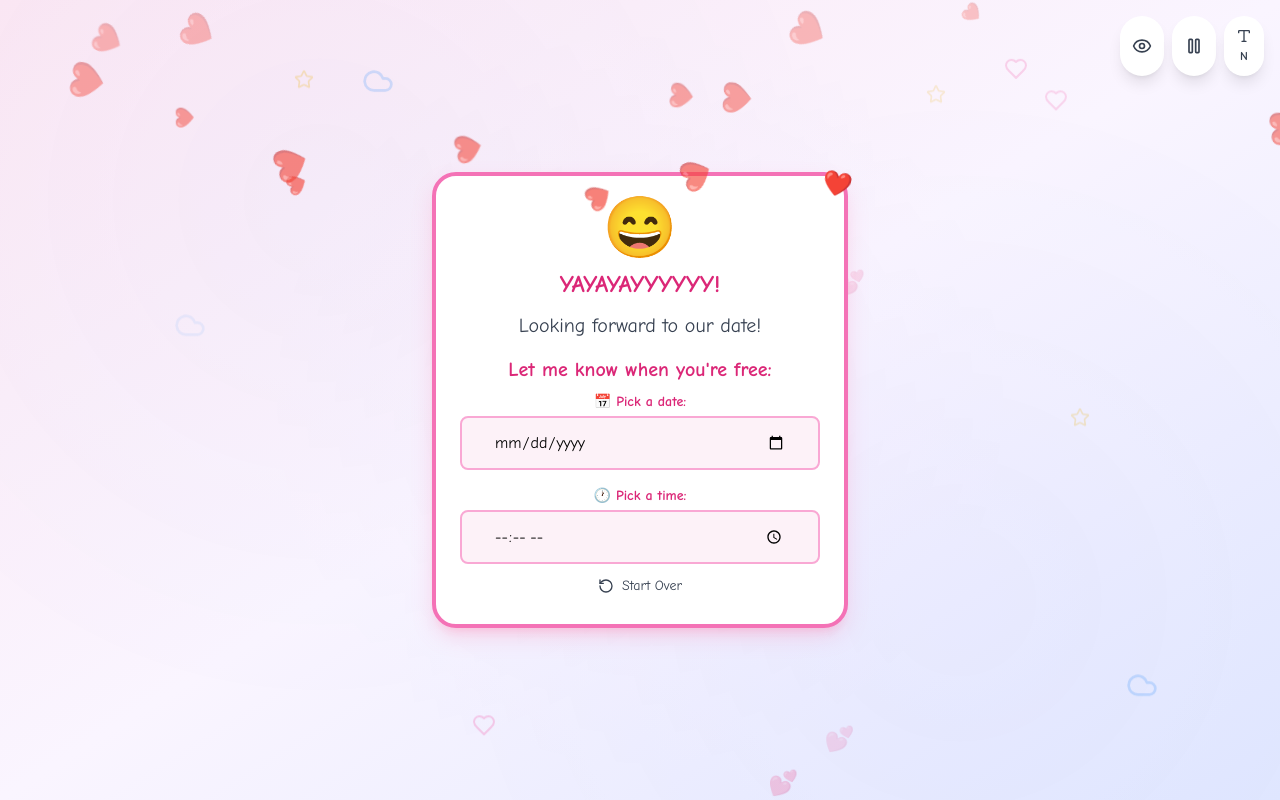
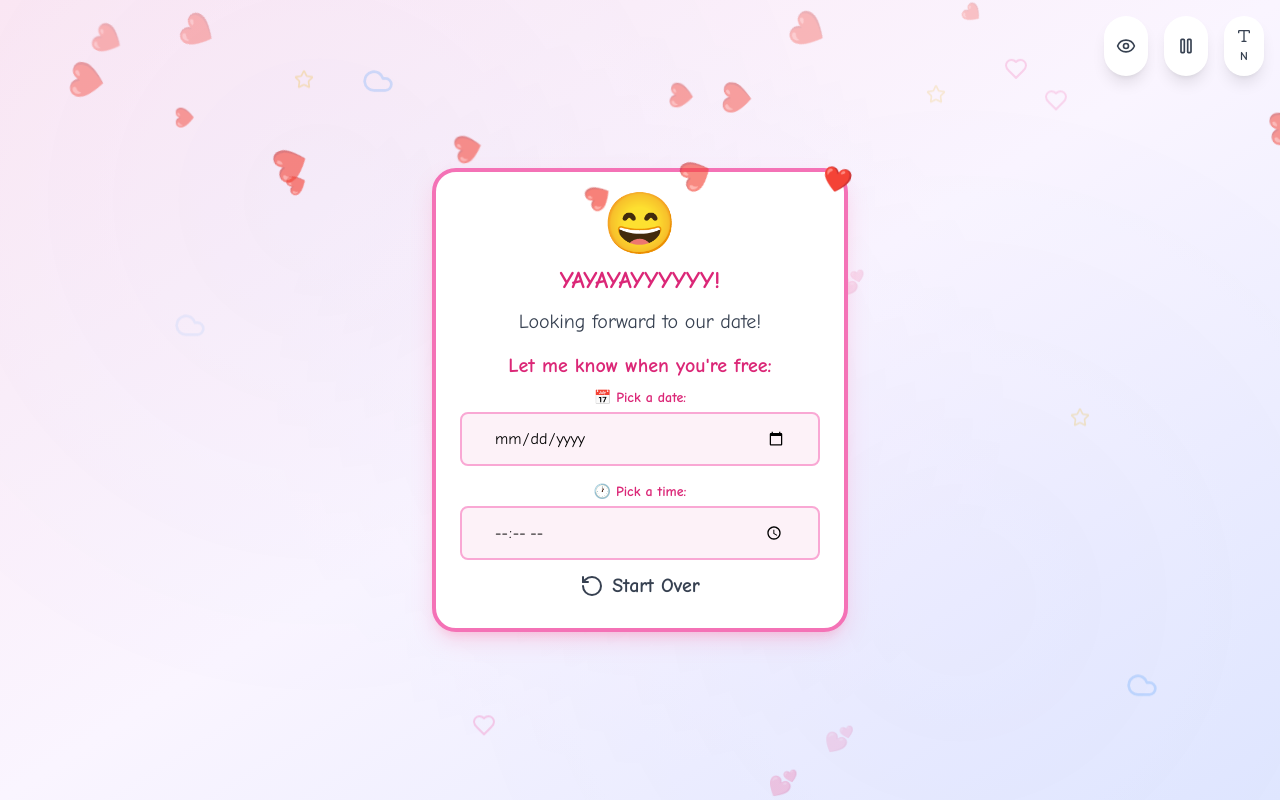
Before and after one commit to Jia2005/HeartBeat, a React (Create React App) app: page /#/happy in a window 1280 px wide. Built offline with nearby package versions, Linux system fonts and the light colour scheme.

Commit message:
Changes in look (small)

```diff
--- a/src/Pages/Happy.js
+++ b/src/Pages/Happy.js
@@ -174,7 +174,7 @@ function Happy() {
     >
       <div className="absolute inset-0 bg-pattern opacity-30" aria-hidden="true"></div>
 
-      <div className="fixed top-4 right-4 z-50 flex gap-2" role="toolbar" aria-label="Accessibility controls">
+      <div className="fixed top-4 right-4 z-50 flex gap-4" role="toolbar" aria-label="Accessibility controls">
         <button
           onClick={toggleColorBlindMode}
           className={`p-3 bg-white rounded-full shadow-lg hover:shadow-xl transition-all duration-200 focus:outline-none focus:ring-4 focus:ring-blue-300 ${colorBlindMode ? 'ring-4 ring-blue-600 bg-blue-50' : ''}`}
@@ -399,13 +399,13 @@ function Happy() {
             </div>
 
             {(selectedDate || selectedTime) && (
-              <div className={`text-center mb-4 mt-4 w-full max-w-m ${colorBlindMode ? 'bg-green-100 p-3 rounded-lg border-2 border-green-600' : 'bg-orange-100 p-3 rounded-lg border-2 border-orange-600'}`}>
+              <div className={`text-center mb-4 mt-4 w-full max-w-m ${colorBlindMode ? 'bg-green-100 p-3 rounded-lg border-2 border-green-600' : 'bg-teal-100 p-3 rounded-lg border-2 border-teal-600'}`}>
                 <p className={`${fontSizes.message} ${colors.titleColor} font-semibold`}>
                   You selected: <span className="font-bold">
                     {formatSelectedDateTime()}
                   </span>
                 </p>
-                <p className={`${colors.textColor} mt-1`}>
+                <p className={`${colors.textColor} mt-1 font-bold`}>
                   I'll text you the details! 💕
                 </p>
               </div>
@@ -413,10 +413,10 @@ function Happy() {
 
             <button
               onClick={handleRestart}
-              className={`mt-2 text-sm ${colors.textColor} hover:${colors.titleColor} transition-colors duration-200 flex items-center gap-2 focus:outline-none focus:ring-2 focus:ring-pink-300 rounded px-2 py-1`}
+              className={`mt-2 text-sm ${colors.textColor} hover:${colors.titleColor} transition-colors duration-200 flex items-center gap-2 font-bold text-xl focus:outline-none focus:ring-2 focus:ring-pink-300 rounded px-2 py-1`}
               aria-label="Start over and go back to the question"
             >
-              <RotateCcw className="w-4 h-4" />
+              <RotateCcw className="w-6 h-6" />
               Start Over
             </button>
           </div>
--- a/src/Pages/Question.js
+++ b/src/Pages/Question.js
@@ -111,7 +111,7 @@ function Question() {
     >
       <div className="absolute inset-0 bg-pattern opacity-30" aria-hidden="true"></div>
 
-      <div className="fixed top-4 right-4 z-50 flex gap-2" role="toolbar" aria-label="Accessibility controls">
+      <div className="fixed top-4 right-4 z-50 flex gap-4" role="toolbar" aria-label="Accessibility controls">
         <button
           onClick={toggleColorBlindMode}
           className={`p-3 bg-white rounded-full shadow-lg hover:shadow-xl transition-all duration-200 focus:outline-none focus:ring-4 focus:ring-blue-300 ${colorBlindMode ? 'ring-4 ring-blue-600 bg-blue-50' : ''}`}
```
